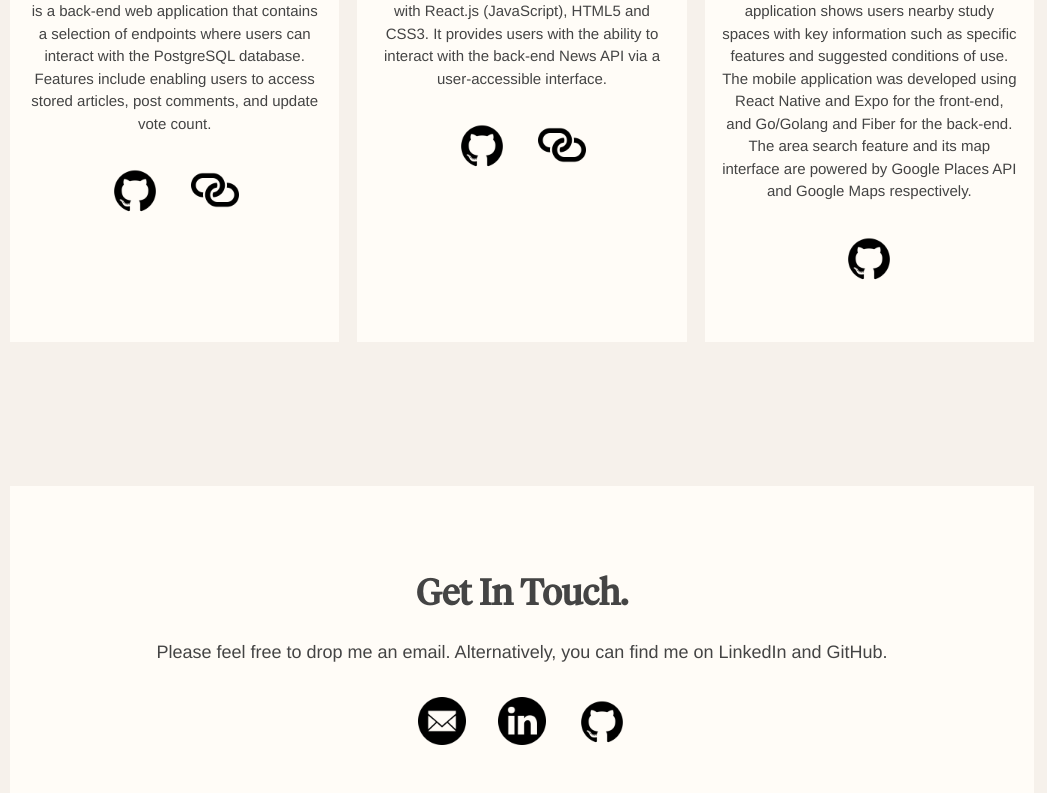
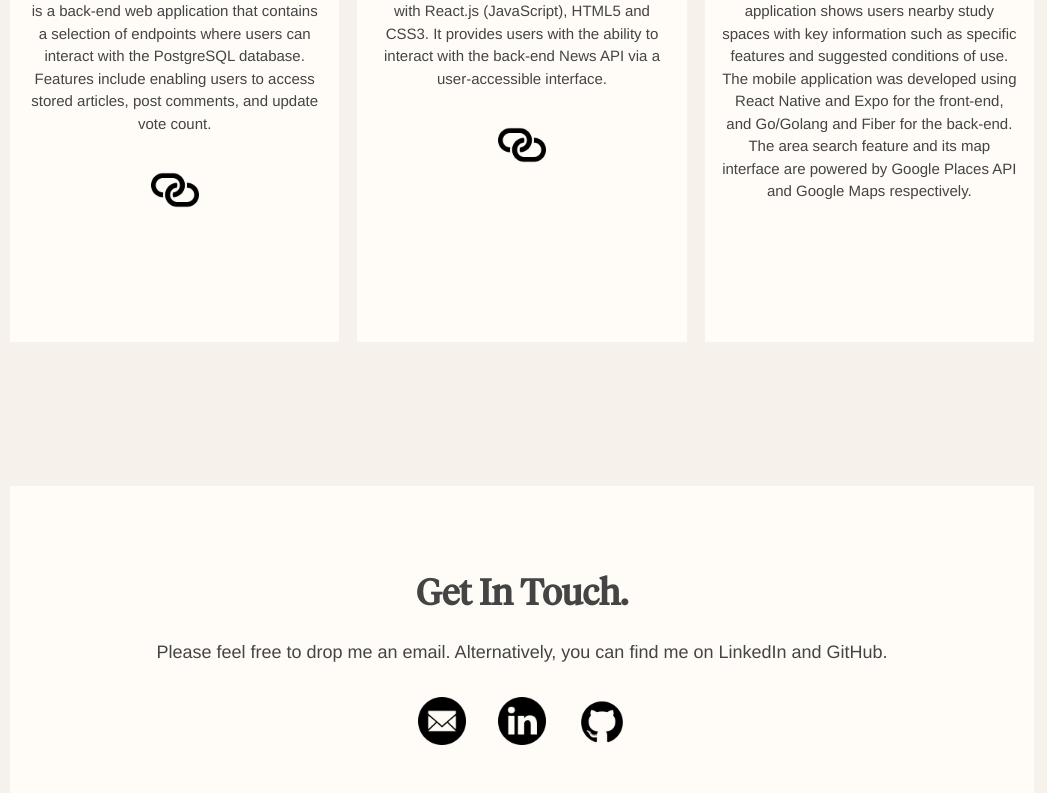
Before and after one commit to OneInfiniteLoops/Portfolio, a React (Create React App) app: page / in a window 1280 px wide. Shown: the part 2067-2860 px from the top of the page, without its empty margins (118-1165 px from the left). Built offline with nearby package versions, Linux system fonts and the light colour scheme.

Commit message:
renames key to githubLink1, adds key githubLink2

```diff
--- a/src/components/Work.jsx
+++ b/src/components/Work.jsx
@@ -13,7 +13,7 @@ const Work = () => {
         "The REST API is built with Node.js (JavaScript) and the Express framework. It is a back-end web application that contains a selection of endpoints where users can interact with the PostgreSQL database. Features include enabling users to access stored articles, post comments, and update vote count.",
       img_url: newsapi_screenshot,
       liveDemoLink: "https://news-space.herokuapp.com/",
-      githubLink: "https://github.com/OneInfiniteLoops/News-API",
+      githubLink1: "https://github.com/OneInfiniteLoops/News-API",
     },
     {
       name: "NewsSpace",
@@ -22,7 +22,7 @@ const Work = () => {
         "A Reddit-like social news aggregation app. It is a mobile-first front-end application built with React.js (JavaScript), HTML5 and CSS3. It provides users with the ability to interact with the back-end News API via a user-accessible interface.",
       img_url: newsspace_screeen,
       liveDemoLink: "https://newsspace-project.netlify.app/",
-      githubLink: "https://github.com/OneInfiniteLoops/newsspace",
+      githubLink1: "https://github.com/OneInfiniteLoops/newsspace",
     },
     {
       name: "StudyOut",
@@ -30,7 +30,8 @@ const Work = () => {
       description:
         "Designed to help students find public study spaces more easily, the crowd-sourced application shows users nearby study spaces with key information such as specific features and suggested conditions of use. The mobile application was developed using React Native and Expo for the front-end, and Go/Golang and Fiber for the back-end. The area search feature and its map interface are powered by Google Places API and Google Maps respectively.",
       img_url: studyout_screenshot,
-      githubLink: "https://github.com/OneInfiniteLoops/studyout",
+      githubLink1: "https://github.com/OneInfiniteLoops/studyout",
+      githubLink2: "https://github.com/jaykeHarrison/studyout-api",
     },
   ]);
 
```
